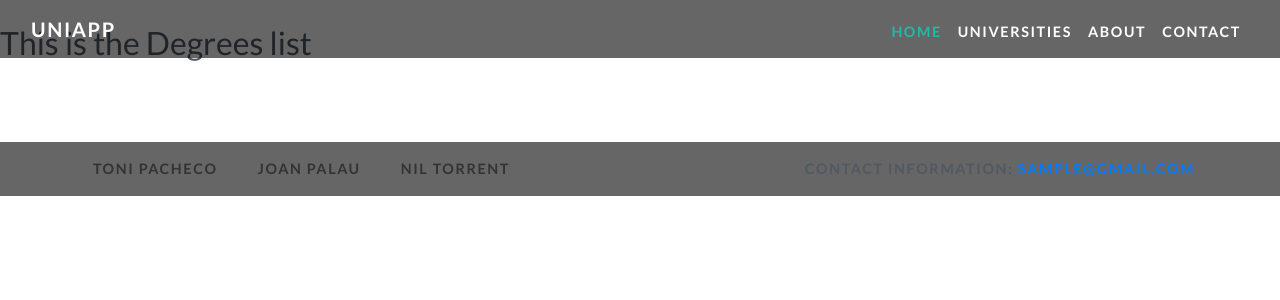
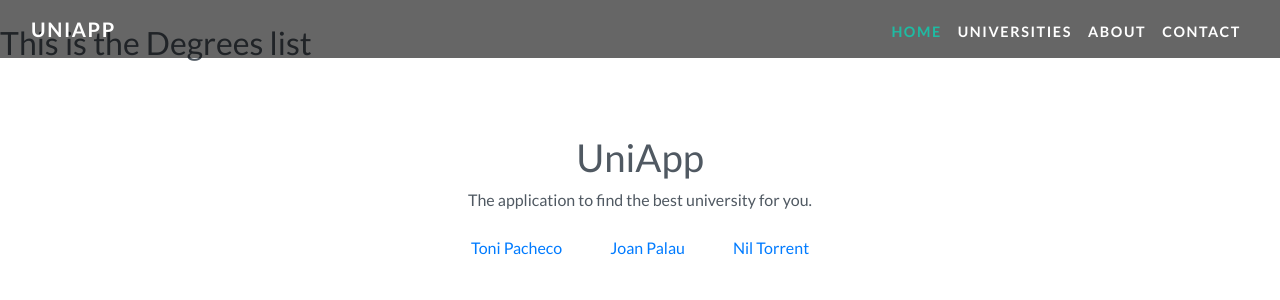
Before and after one commit to JoanPalau/UniversityApp3.0, a Django app: page /degrees/ in a window 1280 px wide. Shown: the top 300 px of the page. Run offline with Django 3.2, Linux system fonts and the light colour scheme; data that the repository does not hold is empty; some libraries are stand-ins or nearby versions.

Commit message:
Fixed footer style.

```diff
--- a/univoting/templates/univoting/base.html
+++ b/univoting/templates/univoting/base.html
@@ -22,11 +22,8 @@
     {% include "univoting/header.html" %}
 
     <!-- INSERTAR AQUI EL CODI DE LA WEB-->
-    <!--<div class="container">-->
-        {% block content %}{% endblock %}
-    <!--</div>-->
+    {% block content %}{% endblock %}
 
-    <br><br>
     {% include "univoting/footer.html" %}
 
     <!-- Optional JavaScript -->
--- a/univoting/templates/univoting/footer.html
+++ b/univoting/templates/univoting/footer.html
@@ -1,14 +1,12 @@
-<nav class="navbar navbar-expand-sm navbar-light" style="background-color: #e3f2fd;">
-      <div class="container">
-        <ul class="navbar-nav ml-auto">
-          <li class="nav-item mr-4"><a class="nav-link" href="https://github.com/ToniPF">Toni Pacheco</a></li>
-          <li class="nav-item mr-4"><a class="nav-link" href="https://github.com/JoanPalau">Joan Palau</a></li>
-            <li class="nav-item mr-4"><a class="nav-link" href="https://github.com/ntorrent">Nil Torrent</a></li>
+
+<div id="course" class="offset">
+    <nav class="col-12 narrow text-center">
+        <h1>UniApp</h1>
+        <p class=""lead>The application to find the best university for you.</p>
+        <ul class="navbar-nav navbar-expand-sm justify-content-center">
+          <li class="nav-item mr-4 ml-4"><a class="nav-link" href="https://github.com/ToniPF">Toni Pacheco</a></li>
+          <li class="nav-item mr-4 ml-4"><a class="nav-link" href="https://github.com/JoanPalau">Joan Palau</a></li>
+          <li class="nav-item mr-4 ml-4"><a class="nav-link" href="https://github.com/ntorrent">Nil Torrent</a></li>
         </ul>
-        <div class="navbar-collapse">
-          <ul class="navbar-nav ml-auto">
-              <li class="nav-item">Contact information: <a href="mailto:sample@gmail.com">sample@gmail.com</a></li>
-          </ul>
-        </div>
-      </div>
-</nav>
+    </nav>
+</div>
```
Also changed, not shown: univoting/templates/univoting/home.html (+1 -19 lines).
